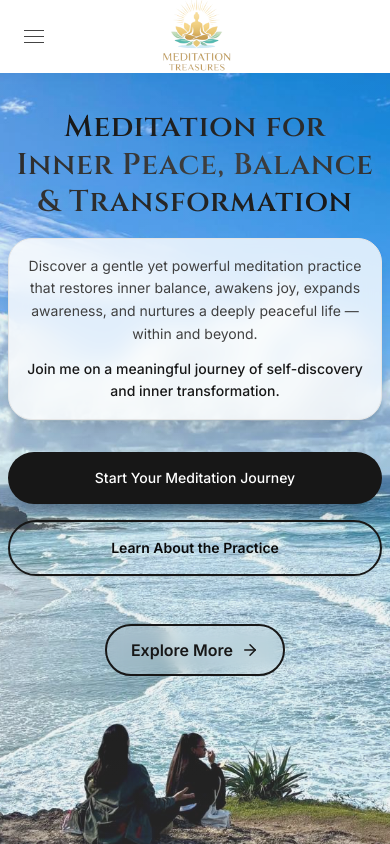
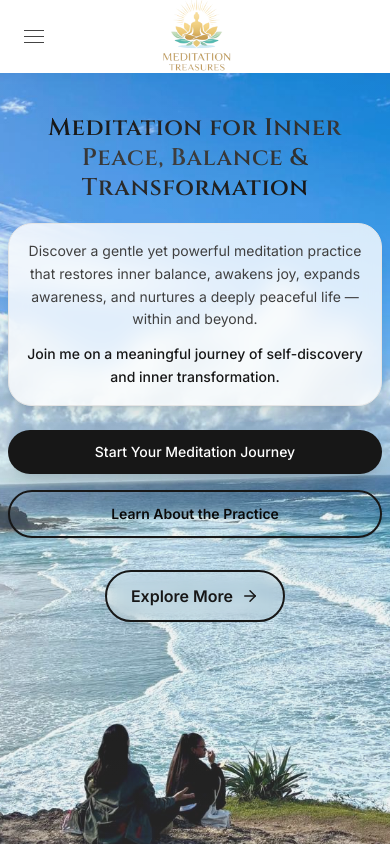
Before and after one commit to Seocial22/meditation, a Next.js app: page / in a window 390 px wide. Shown: the top 844 px of the page. Built offline with nearby package versions, Linux system fonts and the light colour scheme.

Commit message:
Edit Button

```diff
--- a/src/components/homepage/Hero.jsx
+++ b/src/components/homepage/Hero.jsx
@@ -29,7 +29,7 @@ export default function Hero() {
         <div className="absolute inset-0 bg-gradient-to-b from-white/10 via-white/10 to-white/15"></div>
 
         {/* Hero Content */}
-        <div className="relative z-10 flex flex-col items-center justify-center text-center px-2 sm:px-6 lg:px-8 pb-20 pt-5 sm:pt-6 max-w-7xl mx-auto w-full h-full my-auto mt-4 md:mt-8">
+        <div className="relative z-10 flex flex-col items-center justify-center text-center px-2 sm:px-6 lg:px-8 pb-10 sm:pb-20 pt-4 sm:pt-6 max-w-7xl mx-auto w-full h-full my-auto mt-6 md:mt-8">
 
           {/* Headline */}
           <motion.h1
@@ -37,7 +37,7 @@ export default function Hero() {
             whileInView={{ opacity: 1, y: 0 }}
             transition={{ duration: 0.6, ease: "easeOut" }}
             viewport={{ once: false }}
-            className="text-3xl sm:text-4xl md:text-5xl lg:text-6xl font-['Cinzel'] font-semibold mb-4 sm:mb-6 md:mb-8 leading-tight px-2 tracking-wide"
+            className="text-2xl sm:text-4xl md:text-5xl lg:text-6xl font-['Cinzel'] font-semibold mb-5 sm:mb-6 md:mb-8 leading-tight px-2 tracking-wide"
           >
             <span className="bg-gradient-to-r from-neutral-900 via-neutral-700 to-neutral-900 text-transparent bg-clip-text">
               Meditation for Inner Peace, Balance & Transformation
@@ -50,7 +50,7 @@ export default function Hero() {
             whileInView={{ opacity: 1, y: 0 }}
             transition={{ duration: 0.6, delay: 0.2, ease: "easeOut" }}
             viewport={{ once: false }}
-            className="max-w-4xl mb-8 md:mb-12 px-4 sm:px-6 md:px-8 py-4 sm:py-5 rounded-3xl text-sm sm:text-base md:text-xl text-neutral-700 leading-relaxed bg-white/80 backdrop-blur-md border border-neutral-200 shadow-lg"
+            className="max-w-4xl mb-6 sm:mb-8 md:mb-12 px-4 sm:px-6 md:px-8 py-4 sm:py-5 rounded-3xl text-sm sm:text-base md:text-xl text-neutral-700 leading-relaxed bg-white/80 backdrop-blur-md border border-neutral-200 shadow-lg"
           >
             Discover a gentle yet powerful meditation practice that restores inner balance,
             awakens joy, expands awareness, and nurtures a deeply peaceful life — within and beyond.
@@ -74,14 +74,14 @@ export default function Hero() {
           >
             <Link
               href="/start-journey"
-              className="w-full sm:w-auto px-8 py-4 bg-neutral-900 text-white rounded-full font-medium text-sm md:text-base hover:bg-neutral-800 hover:scale-105 transition-all duration-300 flex items-center justify-center gap-2 shadow-xl"
+              className="w-full sm:w-auto px-8 py-3 sm:py-4 bg-neutral-900 text-white rounded-full font-medium text-sm md:text-base hover:bg-neutral-800 hover:scale-105 transition-all duration-300 flex items-center justify-center gap-2 shadow-xl"
             >
               Start Your Meditation Journey
             </Link>
 
             <Link
               href="/services"
-              className="w-full sm:w-auto px-8 py-4 border-2 border-neutral-900 text-neutral-950 rounded-full font-bold text-sm md:text-base hover:bg-neutral-400 hover:scale-105 transition-all duration-300 flex items-center justify-center gap-2 shadow-sm"
+              className="w-full sm:w-auto px-8 py-3 sm:py-4 border-2 border-neutral-900 text-neutral-950 rounded-full font-bold text-sm md:text-base hover:bg-neutral-400 hover:scale-105 transition-all duration-300 flex items-center justify-center gap-2 shadow-sm"
 
             >
               Learn About the Practice
@@ -95,7 +95,7 @@ export default function Hero() {
             transition={{ duration: 0.6, delay: 0.6 }}
             viewport={{ once: false }}
             onClick={() => setIsJourneyOpen(true)}
-            className="mt-12 flex items-center justify-center gap-3 cursor-pointer group w-fit"
+            className="mt-8 sm:mt-12 flex items-center justify-center gap-3 cursor-pointer group w-fit"
           >
             <span className="flex items-center gap-2 rounded-full flex items-center gap-2 px-6 py-3 rounded-full border-2 border-neutral-900 bg-white/10 backdrop-blur-sm text-neutral-900 font-semibold transition-all duration-300 group-hover:bg-neutral-900/15 group-hover:backdrop-blur-md group-hover:scale-105">
               Explore More
```
